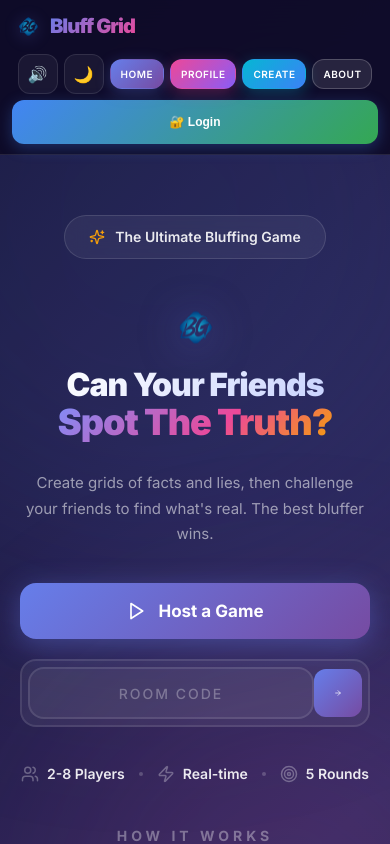
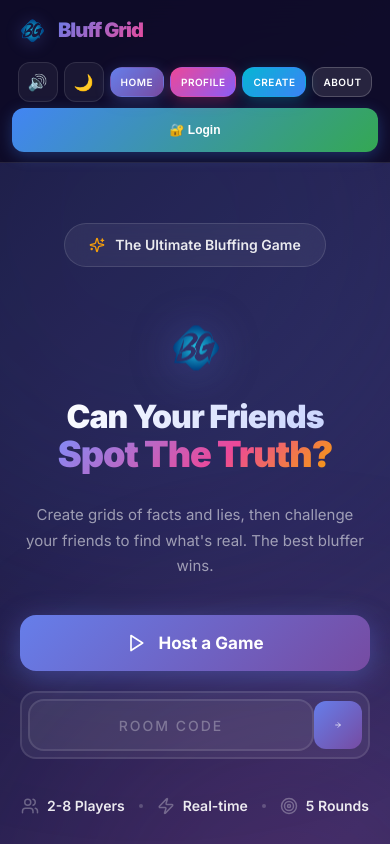
Before and after one commit to palela2009/bluff-grid, a React (Vite) app in the folder frontend/: page / in a window 390 px wide. Shown: the top 844 px of the page. Built offline with nearby package versions, Linux system fonts and the light colour scheme; no server answers.

Commit message:
Make logo much bigger in nav and home hero

```diff
--- a/frontend/src/Pages/home/Home.css
+++ b/frontend/src/Pages/home/Home.css
@@ -90,8 +90,8 @@
 }
 
 .hero-logo {
-  width: 100px;
-  height: 100px;
+  width: 150px;
+  height: 150px;
   object-fit: contain;
   flex-shrink: 0;
   filter: drop-shadow(0 4px 20px rgba(102, 126, 234, 0.5));
@@ -379,8 +379,8 @@
     letter-spacing: -2px;
   }
   .hero-logo {
-    width: 80px;
-    height: 80px;
+    width: 120px;
+    height: 120px;
   }
   .hero-line-2 {
     font-size: 56px;
@@ -411,8 +411,8 @@
     gap: 12px;
   }
   .hero-logo {
-    width: 70px;
-    height: 70px;
+    width: 100px;
+    height: 100px;
   }
   .hero-line-1 {
     font-size: 38px;
@@ -459,8 +459,8 @@
 
 @media (max-width: 400px) {
   .hero-logo {
-    width: 56px;
-    height: 56px;
+    width: 80px;
+    height: 80px;
   }
   .hero-line-1 {
     font-size: 32px;
--- a/frontend/src/shared/Layout.css
+++ b/frontend/src/shared/Layout.css
@@ -59,8 +59,8 @@ header:hover {
 }
 
 .nav-logo {
-  width: 40px;
-  height: 40px;
+  width: 52px;
+  height: 52px;
   object-fit: contain;
   flex-shrink: 0;
   filter: drop-shadow(0 2px 8px rgba(102, 126, 234, 0.4));
@@ -381,8 +381,8 @@ span {
   }
 
   .nav-logo {
-    width: 32px;
-    height: 32px;
+    width: 40px;
+    height: 40px;
   }
 
   .brand-link {
```
